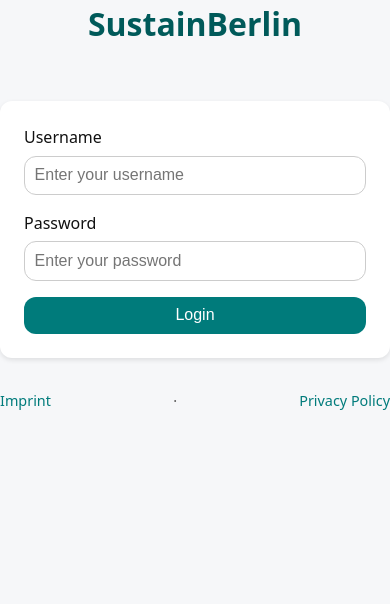
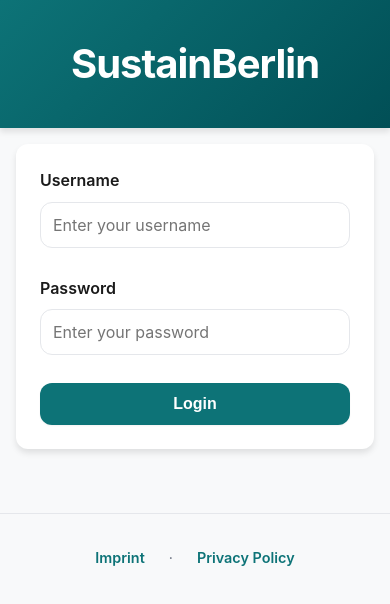
Before and after one commit to diskodenso/SustainBerlin, a website: page public/index.html in a window 390 px wide. Drawn offline with Linux system fonts and the light colour scheme.

Commit message:
style changes

```diff
--- a/public/styles.css
+++ b/public/styles.css
@@ -1,6 +1,17 @@
 :root {
     --max: 900px;
     --radius: 12px;
+    --primary: #0d7377;
+    --primary-dark: #014f56;
+    --primary-light: #14919b;
+    --bg: #f8f9fa;
+    --surface: #ffffff;
+    --text: #1a1a1a;
+    --text-muted: #6b7280;
+    --border: #e5e7eb;
+    --shadow-sm: 0 1px 2px rgba(0, 0, 0, 0.05);
+    --shadow-md: 0 4px 6px rgba(0, 0, 0, 0.1);
+    --shadow-lg: 0 10px 15px rgba(0, 0, 0, 0.1);
 }
 
 * {
@@ -9,73 +20,119 @@
 
 body {
     margin: 0;
-    font-family: system-ui, -apple-system, "Segoe UI", Roboto, sans-serif;
-    background: #f6f7f9;
-    color: #111;
-    line-height: 1.5;
+    font-family: -apple-system, BlinkMacSystemFont, "Segoe UI", "Helvetica Neue", sans-serif;
+    background: var(--bg);
+    color: var(--text);
+    line-height: 1.6;
+    -webkit-font-smoothing: antialiased;
 }
 
 /* Generic layout for all screens */
 .screen {
     max-width: var(--max);
     margin: 2rem auto;
-    background: #fff;
-    padding: 2rem;
+    background: var(--surface);
+    padding: 2.5rem;
     border-radius: var(--radius);
-    box-shadow: 0 2px 5px rgba(0,0,0,0.1);
+    box-shadow: var(--shadow-md);
 }
 
 /* Headings */
 h1, h2 {
     text-align: center;
     margin-top: 0;
-    color: #005a5a;
+    color: var(--primary);
+    font-weight: 700;
+    letter-spacing: -0.5px;
+}
+
+h1 {
+    font-size: 2rem;
+    margin-bottom: 0.5rem;
+}
+
+h2 {
+    font-size: 1.5rem;
+    margin-bottom: 1.5rem;
 }
 
 /* Forms */
 form {
     display: flex;
     flex-direction: column;
-    gap: 1rem;
+    gap: 1.5rem;
 }
 
 label {
     display: flex;
     flex-direction: column;
-    font-weight: 500;
+    font-weight: 600;
+    color: var(--text);
+    margin-bottom: 0.25rem;
 }
 
 input, textarea, select {
-    margin-top: 0.4rem;
-    padding: 0.6rem;
-    border: 1px solid #ccc;
+    margin-top: 0.5rem;
+    padding: 0.75rem;
+    border: 1.5px solid var(--border);
     border-radius: var(--radius);
     font-size: 1rem;
     width: 100%;
+    font-family: inherit;
+    transition: border-color 0.2s, box-shadow 0.2s;
+    background: var(--surface);
+}
+
+input:focus, textarea:focus, select:focus {
+    outline: none;
+    border-color: var(--primary);
+    box-shadow: 0 0 0 3px rgba(13, 115, 119, 0.1);
 }
 
 input[type="file"] {
-    border: none;
+    border: 2px dashed var(--border);
+    padding: 1rem;
+    cursor: pointer;
+}
+
+input[type="file"]:hover {
+    border-color: var(--primary);
+    background: rgba(13, 115, 119, 0.02);
 }
 
 textarea {
     resize: vertical;
+    min-height: 120px;
 }
 
 /* Buttons */
 button {
-    padding: 0.6rem 1rem;
+    padding: 0.75rem 1.5rem;
     border: none;
     border-radius: var(--radius);
-    background: #007b7b;
+    background: var(--primary);
     color: #fff;
     font-size: 1rem;
+    font-weight: 600;
     cursor: pointer;
-    transition: background 0.2s;
+    transition: all 0.2s ease;
+    box-shadow: var(--shadow-sm);
 }
 
 button:hover {
-    background: #005a5a;
+    background: var(--primary-dark);
+    transform: translateY(-2px);
+    box-shadow: var(--shadow-md);
+}
+
+button:active {
+    transform: translateY(0);
+}
+
+button:disabled {
+    background: var(--text-muted);
+    cursor: not-allowed;
+    opacity: 0.6;
 }
 
 .actions {
@@ -83,9 +140,26 @@ button:hover {
     justify-content: center;
     gap: 1rem;
     flex-wrap: wrap;
+    margin-top: 1.5rem;
 }
 
 /* Header + Footer */
+.global-header {
+    display: flex;
+    justify-content: center;
+    align-items: center;
+    padding: 2rem;
+    background: linear-gradient(135deg, var(--primary) 0%, var(--primary-dark) 100%);
+    box-shadow: var(--shadow-md);
+}
+
+.global-header h1 {
+    color: white;
+    font-size: 2.5rem;
+    margin: 0;
+    letter-spacing: -1px;
+}
+
 header, footer {
     display: flex;
     justify-content: space-between;
@@ -97,20 +171,48 @@ header h2 {
     margin: 0;
 }
 
+.global-footer {
+    margin-top: 4rem;
+    padding: 2rem;
+    background: var(--bg);
+    border-top: 1px solid var(--border);
+    text-align: center;
+}
+
 footer {
-    margin-top: 2rem;
-    text-align: center;
+    display: flex;
+    justify-content: center;
+    align-items: center;
+    gap: 1.5rem;
     font-size: 0.9rem;
-    color: #555;
+    color: var(--text-muted);
 }
 
 footer a {
-    color: #007b7b;
+    color: var(--primary);
     text-decoration: none;
+    font-weight: 600;
+    transition: all 0.2s;
+    position: relative;
+}
+
+footer a:after {
+    content: '';
+    position: absolute;
+    bottom: -2px;
+    left: 0;
+    width: 0;
+    height: 2px;
+    background: var(--primary);
+    transition: width 0.2s;
 }
 
 footer a:hover {
-    text-decoration: underline;
+    color: var(--primary-dark);
+}
+
+footer a:hover:after {
+    width: 100%;
 }
 
 /* Locations list */
@@ -120,46 +222,71 @@ footer a:hover {
     margin: 2rem 0;
     display: grid;
     gap: 1.5rem;
+    grid-template-columns: repeat(auto-fill, minmax(280px, 1fr));
 }
 
 .locations li {
-    background: #f2f9f9;
+    background: var(--surface);
+    border: 1px solid var(--border);
     border-radius: var(--radius);
-    padding: 1rem;
-    box-shadow: 0 1px 3px rgba(0,0,0,0.1);
+    padding: 1.25rem;
+    box-shadow: var(--shadow-sm);
+    transition: all 0.3s ease;
+}
+
+.locations li:hover {
+    border-color: var(--primary-light);
+    box-shadow: var(--shadow-md);
+    transform: translateY(-4px);
 }
 
 .locations img {
-    margin-top: 0.5rem;
+    margin-top: 0.75rem;
     width: 100%;
-    max-height: 200px;
+    height: 200px;
     object-fit: cover;
     border-radius: var(--radius);
 }
 
 /* Figure in details screen */
 figure {
-    margin: 1.5rem 0;
+    margin: 2rem 0;
     text-align: center;
 }
 
 figure img {
     width: 100%;
-    max-height: 250px;
+    max-height: 300px;
     object-fit: cover;
     border-radius: var(--radius);
+    box-shadow: var(--shadow-md);
 }
 
 figcaption {
-    font-size: 0.9rem;
-    color: #555;
-    margin-top: 0.5rem;
+    font-size: 0.875rem;
+    color: var(--text-muted);
+    margin-top: 0.75rem;
 }
 
 /* Responsive tweaks */
+@media (max-width: 768px) {
+    .screen {
+        padding: 2rem;
+    }
+
+    h1 {
+        font-size: 1.75rem;
+    }
+
+    h2 {
+        font-size: 1.25rem;
+    }
+}
+
 @media (max-width: 600px) {
     .screen {
         padding: 1.5rem;
+        margin: 1rem;
     }
 
     button {
@@ -168,6 +295,14 @@ figcaption {
 
     header, .actions {
         flex-direction: column;
-        gap: 0.5rem;
+        gap: 0.75rem;
+    }
+
+    .locations {
+        grid-template-columns: 1fr;
+    }
+
+    figure img {
+        max-height: 250px;
     }
 }
```
